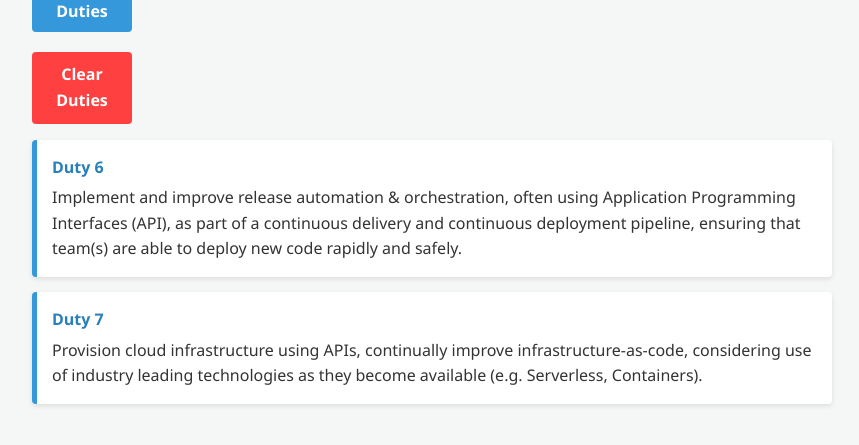
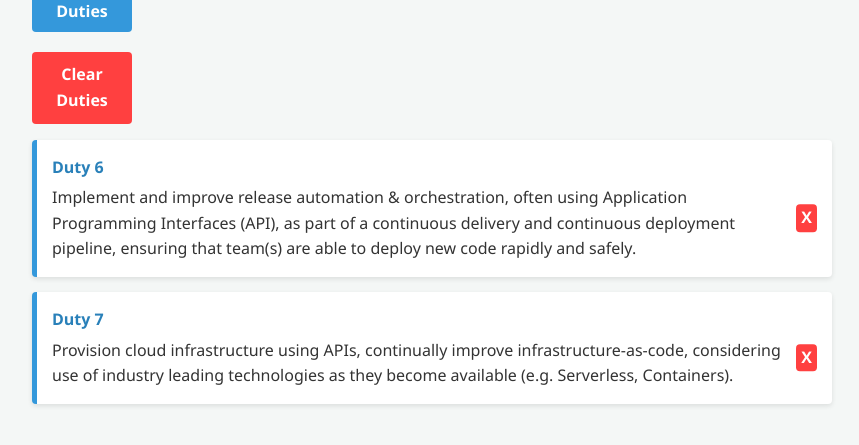
Before and after one commit to liamblackburn-wq/TDD-ReCap, a Flask app: page / in a window 1280 px wide. Shown: the part 257-702 px from the top of the page, without its empty margins (208-1067 px from the left). Run offline with Flask 3, Linux system fonts and the light colour scheme; data comes from the database, SQL or seed files in the repository; both versions use the stored data as it was after the commit.

Commit message:
add remove buttons to frontend

```diff
--- a/static/css/styles.css
+++ b/static/css/styles.css
@@ -22,10 +22,11 @@ header h1 {
 .listed_duty {
     background: #fff;
     margin-bottom: 15px;
-    padding: 15px;
+    padding: 15px 50px 15px 15px;
     border-left: 5px solid #3498db;
     border-radius: 4px;
     box-shadow: 0 2px 5px rgba(0,0,0,0.1);
+    position: relative;
 }
 
 .listed_duty strong {
@@ -99,3 +100,21 @@ button:hover {
 #clear-duties:hover {
     background-color: #8b0000 ;
 }
+
+.remove-duty {
+    background: #ff4040;
+    color: white;
+    padding: 1px 5px;
+    border-radius: 4px;
+    text-decoration: none;
+    font-weight: bold;
+    margin: 10px;
+    position: absolute;
+    right: 5px;
+    top: 50%;
+    transform: translateY(-50%);
+}
+
+.remove-duty-btn:hover {
+    background-color: #8b0000;
+}
--- a/templates/index.html
+++ b/templates/index.html
@@ -23,6 +23,7 @@
       {% for duty in added_duties %}
         <li class="listed_duty">
           <strong>{{ duty.Duty }}</strong> {{ duty.Description }}
+          <a href="/remove/{{ duty.id }}" role="button" class="remove-duty">X</a>
         </li>
       {% endfor %}
     </ul>
```
Also changed, not shown: duties.db.
